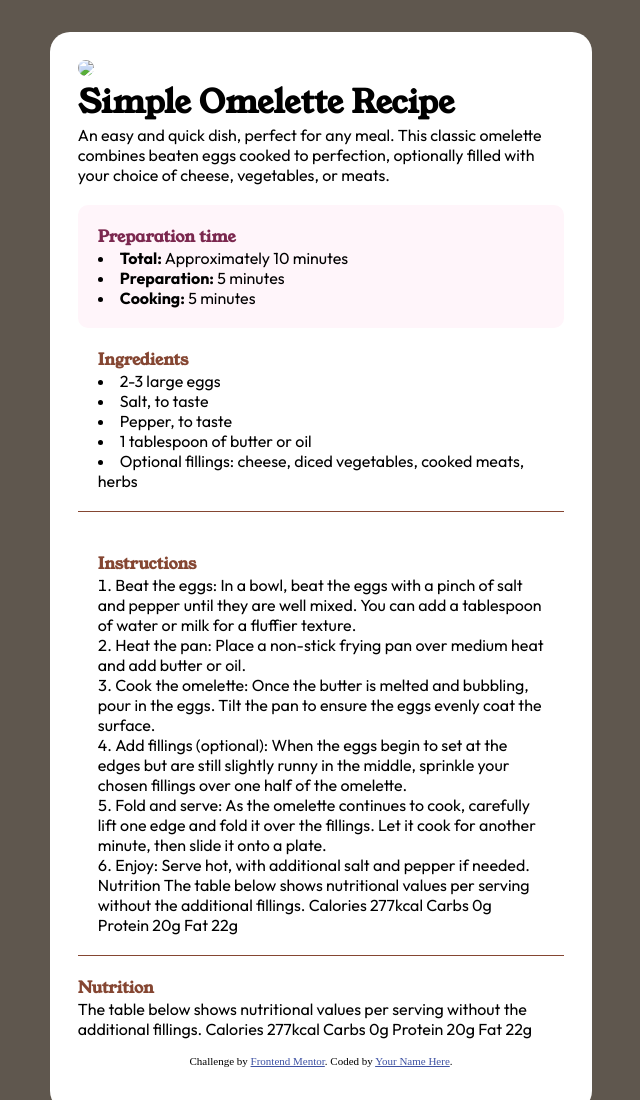
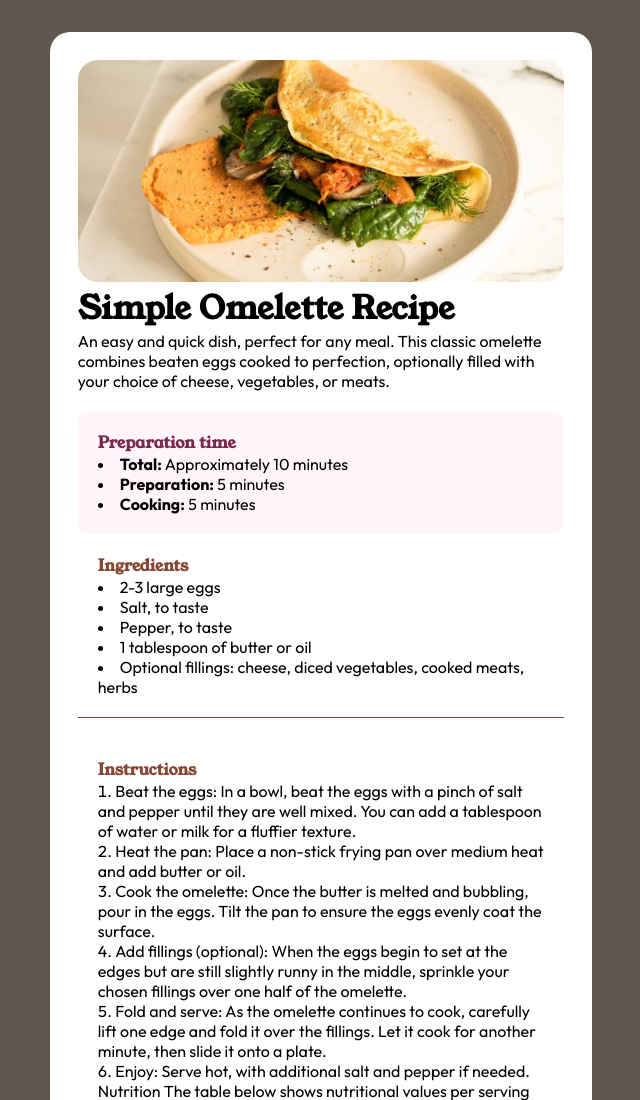
Before and after one commit to Midetech/recipe-page, a plain HTML site: page index.html in a window 1280 px wide. Shown: the top 1100 px of the page, without its empty margins (319-959 px from the left). Drawn offline with Linux system fonts and the light colour scheme.

Commit message:
Update image path

```diff
--- a/index.html
+++ b/index.html
@@ -31,7 +31,7 @@
   <body>
     <div class="container">
       <header>
-        <img src="/assets//images//image-omelette.jpeg" />
+        <img src="/assets/images/image-omelette.jpeg" />
       </header>
       <h1>Simple Omelette Recipe</h1>
 
```
